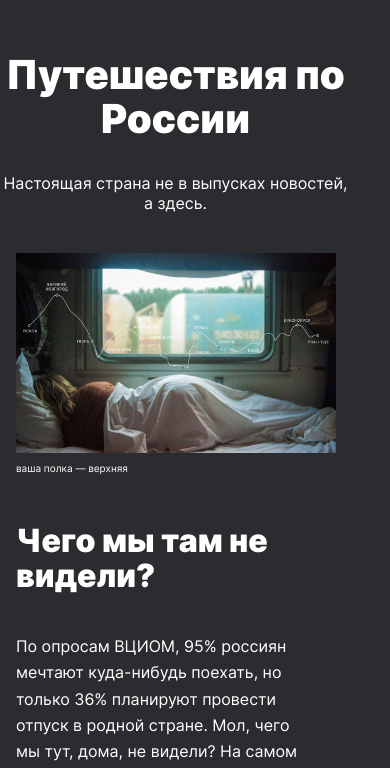
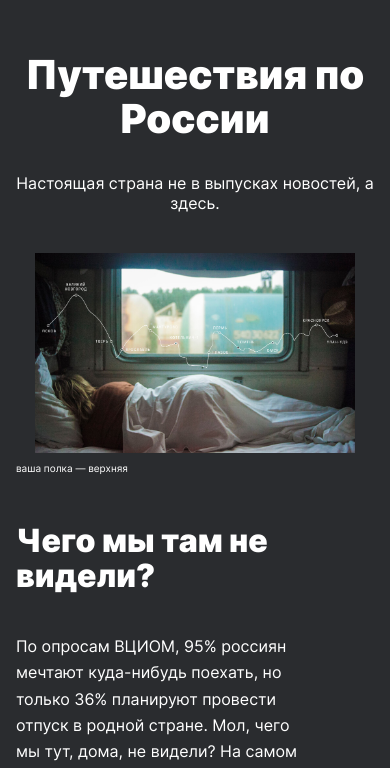
Before and after one commit to ChristinaArutyunyan/russian-travel, a plain HTML site: page index.html in a window 390 px wide. Shown: the part 76-844 px from the top of the page. Drawn offline with Linux system fonts and the light colour scheme.

Commit message:
третий коммит

```diff
--- a/blocks/lead/__title/lead__title.css
+++ b/blocks/lead/__title/lead__title.css
@@ -7,22 +7,11 @@
     text-align: center;
 }
 
-@media screen and (max-width: 1140px) {
-    .lead__title {
-        margin: 56px auto 0;
-    }
-}
-
-@media screen and (max-width: 984px) {
-    .lead__title {
-        margin: 56px auto 0;
-    }
-}
-
 @media screen and (max-width: 767px) {
         .lead__title {
             max-width: 500px;
-            font-size: 44px;
+            font-size: 78px;
+            line-height: 80px;
             margin: 56px auto 0;
 
         }
@@ -31,6 +20,5 @@
     .lead__title {
         font-size: 40px;
         line-height: 44px;
-
     }
 }
--- a/blocks/lead/lead.css
+++ b/blocks/lead/lead.css
@@ -1,5 +1,5 @@
 .lead {
-    max-width: 90%;
+    max-width: 100%;
     margin: auto;
     display:flex;
     flex-direction: column;
--- a/index.html
+++ b/index.html
@@ -22,7 +22,8 @@
     <section class="lead">
         <h1 class="lead__title">Путешествия по России</h1>
         <p class="lead__subtitle">Настоящая страна не в выпусках новостей, а здесь.</p>
-        <img class="lead__image"  src="./images/lead__image.jpg">
+        <img class="lead__image"  src="./images/lead__image.jpg" alt="женщина лежит спиной на месте в платцкарте.
+        поверх наложена карта - маршрут с обозначенными городами-остановками">
         <p class="lead__caption">ваша полка — верхняя</p>
     </section>
 
```
